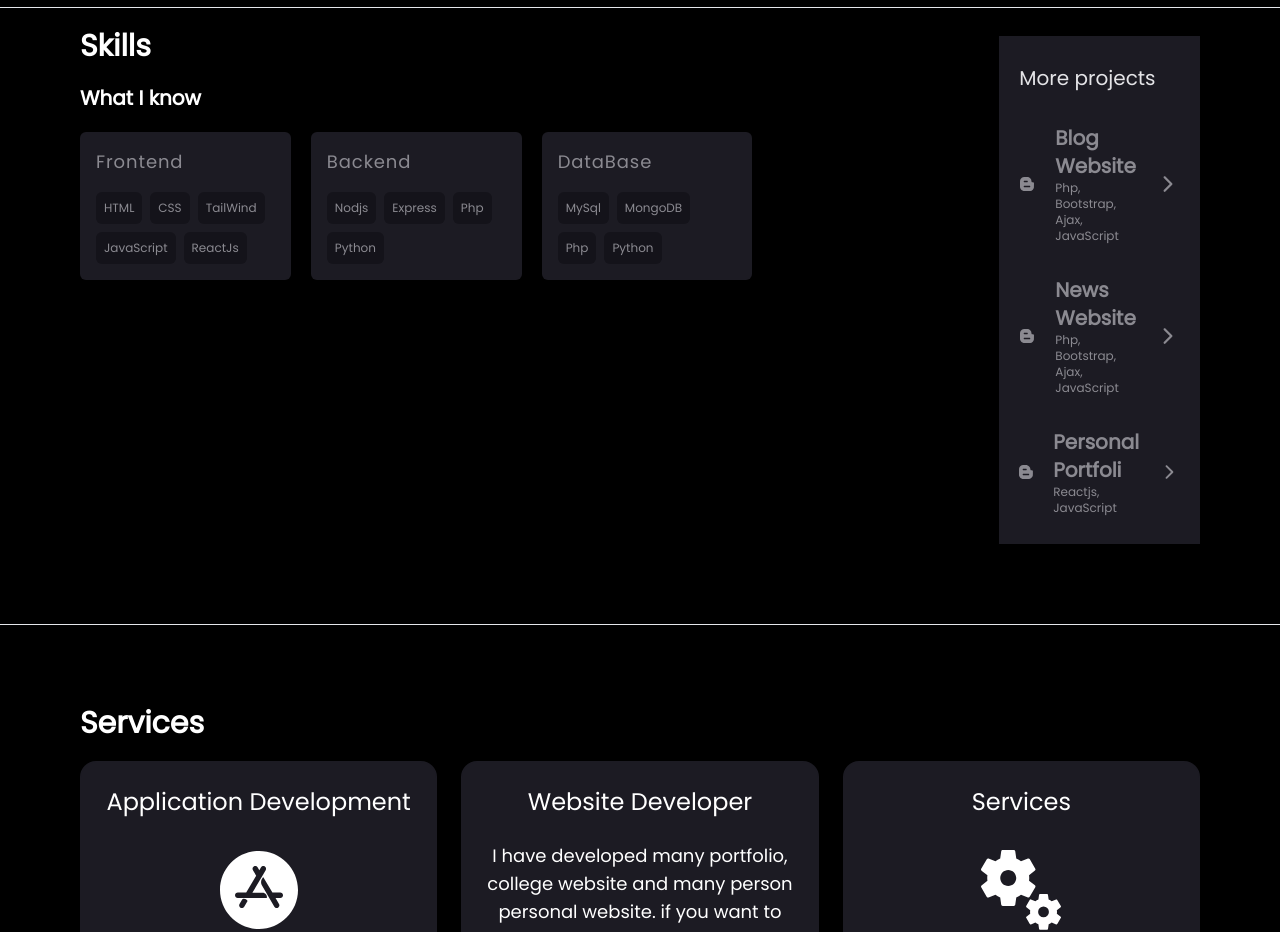
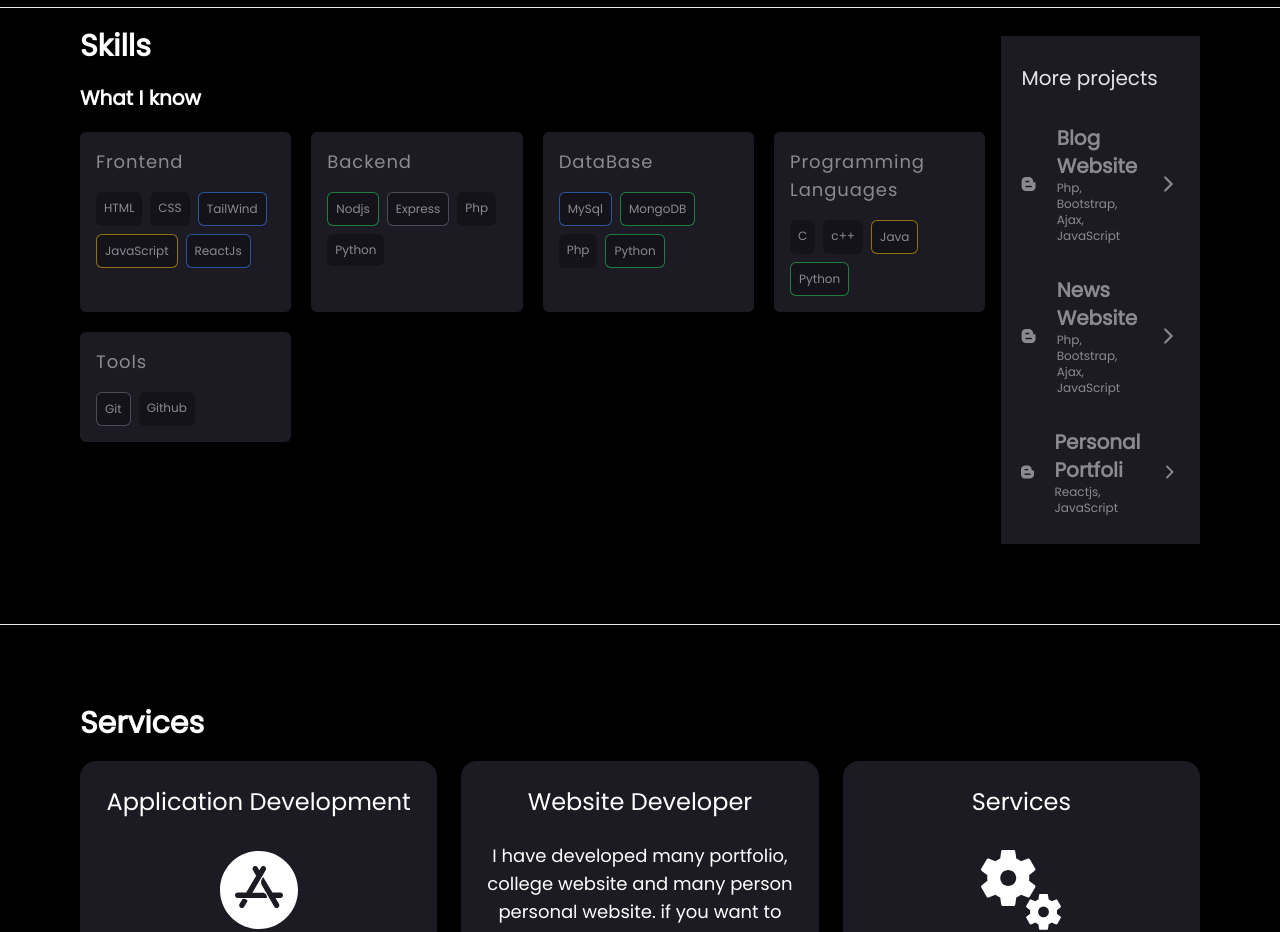
Before and after one commit to mrpankajpandey/ReactPortfolio, a React (Vite) app: page / in a window 1280 px wide. Shown: the part 960-1892 px from the top of the page. Built offline with nearby package versions, Linux system fonts and the light colour scheme.

Commit message:
styles-add Skills Section

```diff
--- a/src/components/Skill.jsx
+++ b/src/components/Skill.jsx
@@ -14,24 +14,30 @@ const Skill = () => {
         {
           id: 3,
           name: "TailWind",
+          style:'border border-blue-500/60'
         },
         {
           id: 4,
           name: "JavaScript",
+          style:'border border-yellow-500/60'
         },
         {
           id: 5,
           name: "ReactJs",
+          style:'border border-blue-500/60'
         },
       ];
       const backEnd= [
         {
           id: 1,
           name: "Nodjs",
+          style:'border border-green-500/60'
+
         },
         {
           id: 2,
           name: "Express",
+          style:'border border-gray-500/60'
         },
         {
           id: 3,
@@ -47,10 +53,12 @@ const Skill = () => {
         {
           id: 1,
           name: "MySql",
+          style:'border border-blue-500/60'
         },
         {
           id: 2,
           name: "MongoDB",
+          style:'border border-green-500/60'
         },
         {
           id: 3,
@@ -59,7 +67,43 @@ const Skill = () => {
         {
           id: 4,
           name: "Python",
+          style:'border border-green-500/60'
         },
+
+      ];
+      const programming= [
+        {
+          id: 1,
+          name: "C",
+        },
+        {
+          id: 2,
+          name: "c++",
+        },
+        {
+          id: 3,
+          name: "Java",
+          style:'border border-yellow-500/60'
+
+        },
+        {
+          id: 4,
+          name: "Python",
+          style:'border border-green-500/60'
+        },
+
+      ];
+      const tools= [
+        {
+          id: 1,
+          name: "Git",
+          style:'border border-gray-500/60'
+        },
+        {
+          id: 2,
+          name: "Github",
+        },
+
 
       ];
   return (
@@ -78,10 +122,10 @@ const Skill = () => {
                   Frontend
                 </div>
                 <div className="flex flex-wrap gap-2">
-                  {frontEnd.map(({ id, name }) => (
+                  {frontEnd.map(({ id, name, style }) => (
                     <div
                       key={id}
-                      className={` rounded-md bg-[#14131a] text-xs p-2 text-[#8b8a91] `}
+                      className={` rounded-md bg-[#14131a] text-xs p-2 text-[#8b8a91] ${style}  `}
                     >
                       {name}
                     </div>
@@ -94,10 +138,10 @@ const Skill = () => {
                   Backend
                 </div>
                 <div className="flex flex-wrap gap-2">
-                  {backEnd.map(({ id, name }) => (
+                  {backEnd.map(({ id, name, style }) => (
                     <div
                       key={id}
-                      className={` rounded-md bg-[#14131a] text-xs p-2 text-[#8b8a91] `}
+                      className={` rounded-md bg-[#14131a] text-xs p-2 text-[#8b8a91]  ${style}`}
                     >
                       {name}
                     </div>
@@ -110,16 +154,50 @@ const Skill = () => {
                   DataBase
                 </div>
                 <div className="flex flex-wrap gap-2">
-                  {dataBase.map(({ id, name }) => (
+                  {dataBase.map(({ id, name, style }) => (
                     <div
                       key={id}
-                      className={` rounded-md bg-[#14131a] text-xs p-2 text-[#8b8a91] `}
+                      className={` rounded-md bg-[#14131a] text-xs p-2 text-[#8b8a91]  ${style} `}
                     >
                       {name}
                     </div>
                   ))}
                 </div>
               </div>
+{/*start  programming languages */}
+              <div className="flex-1 flex flex-col gap-4 p-4 rounded-md shadow-lg bg-[#1c1b23]">
+                <div className=" text-[#8b8a91] font-medium text-lg tracking-wider">
+                  Programming Languages
+                </div>
+                <div className="flex flex-wrap gap-2">
+                  {programming.map(({ id, name, style }) => (
+                    <div
+                      key={id}
+                      className={` rounded-md bg-[#14131a] text-xs p-2 text-[#8b8a91]  ${style} `}
+                    >
+                      {name}
+                    </div>
+                  ))}
+                </div>
+              </div>
+{/* end programming languages */}
+{/* Tools */}
+              <div className="flex-1 flex flex-col gap-4 p-4 rounded-md shadow-lg bg-[#1c1b23]">
+                <div className=" text-[#8b8a91] font-medium text-lg tracking-wider">
+                 Tools
+                </div>
+                <div className="flex flex-wrap gap-2">
+                  {tools.map(({ id, name, style }) => (
+                    <div
+                      key={id}
+                      className={` rounded-md bg-[#14131a] text-xs p-2 text-[#8b8a91]  ${style}`}
+                    >
+                      {name}
+                    </div>
+                  ))}
+                </div>
+              </div>
+
             </div>
           </div>
           <div className="grid bg-[#1c1b23] gap-6 lg:col-span-3 p-5">
```
